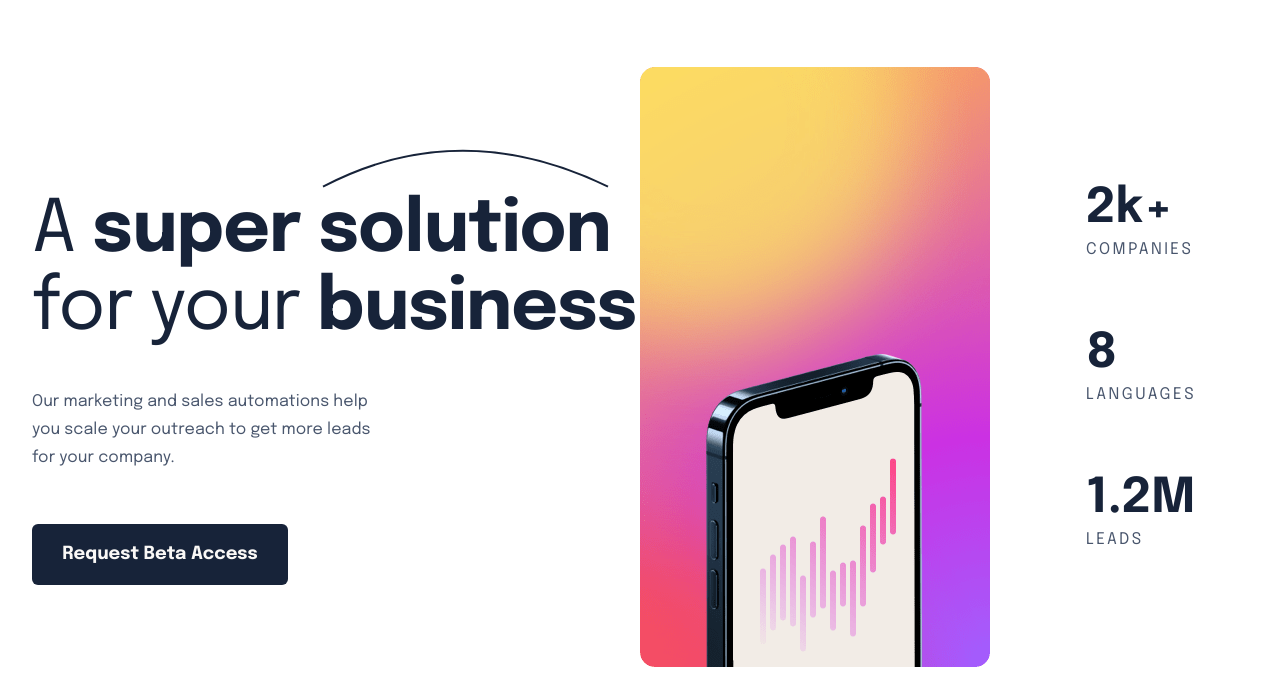
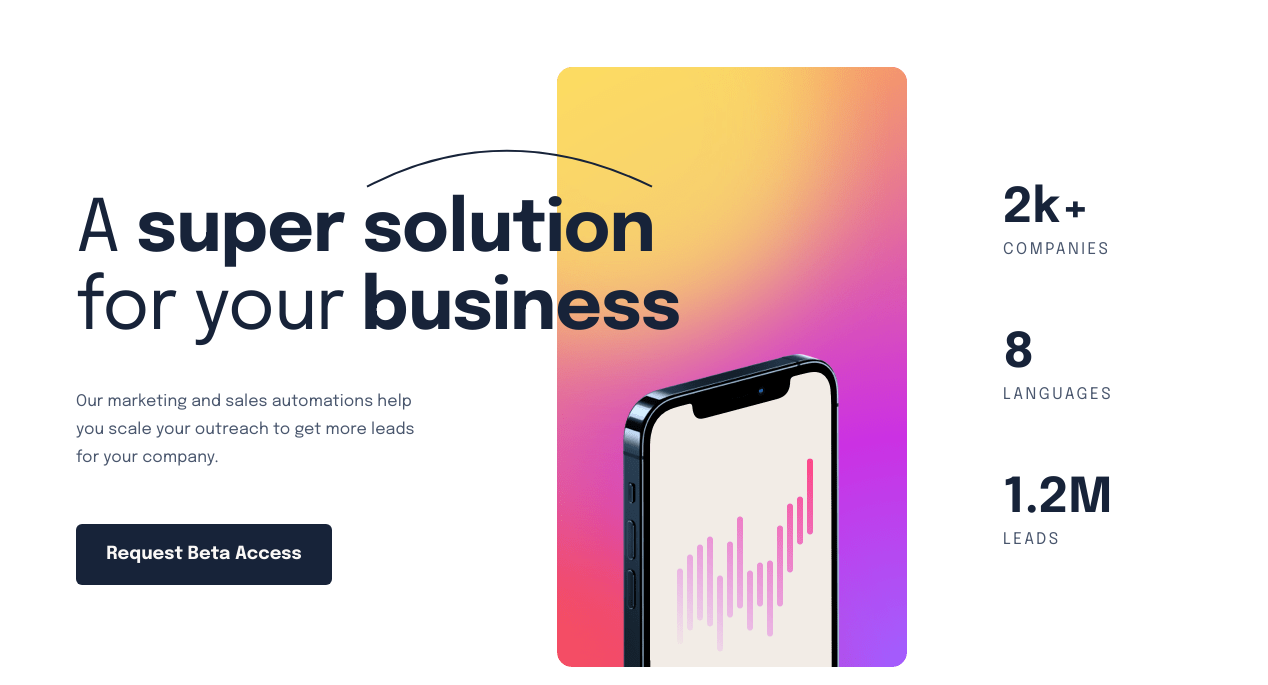
Before and after one commit to annapapidze/suite-landing-page, a plain HTML site: page index.html in a window 1536 px wide. Shown: the part 99-784 px from the top of the page, without its empty margins (134-1402 px from the left). Drawn offline with Linux system fonts and the light colour scheme.

Commit message:
finished

```diff
--- a/style.css
+++ b/style.css
@@ -347,6 +347,7 @@ footer {
 
     .first_section {
         flex-direction: row;
+        justify-content: center;
         gap: 96px;
         padding: 0 165px 199px 166px;
         margin: 0;
@@ -358,7 +359,7 @@ footer {
         text-align: left;
         justify-content: flex-end;
         position: relative;
-        width: 100%;
+        width: 831px;
     }
 
     .line1 {
```
